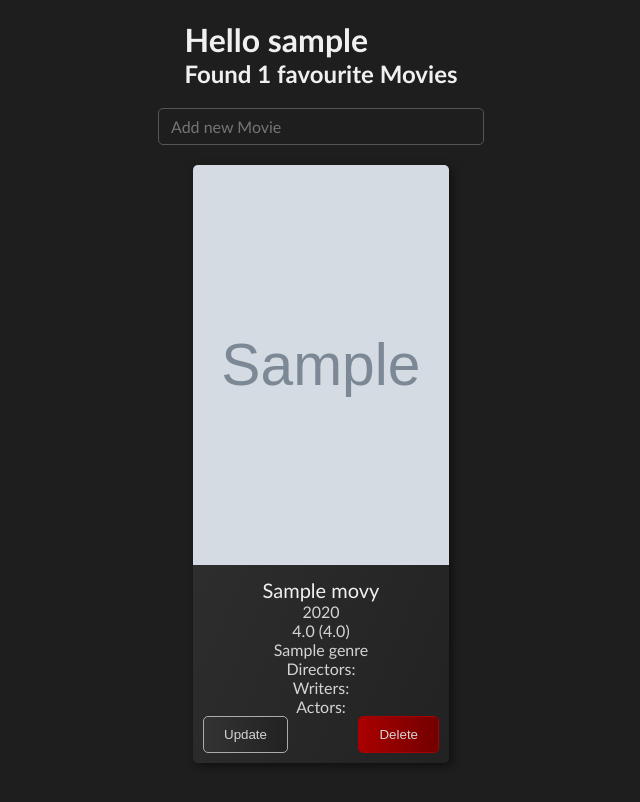
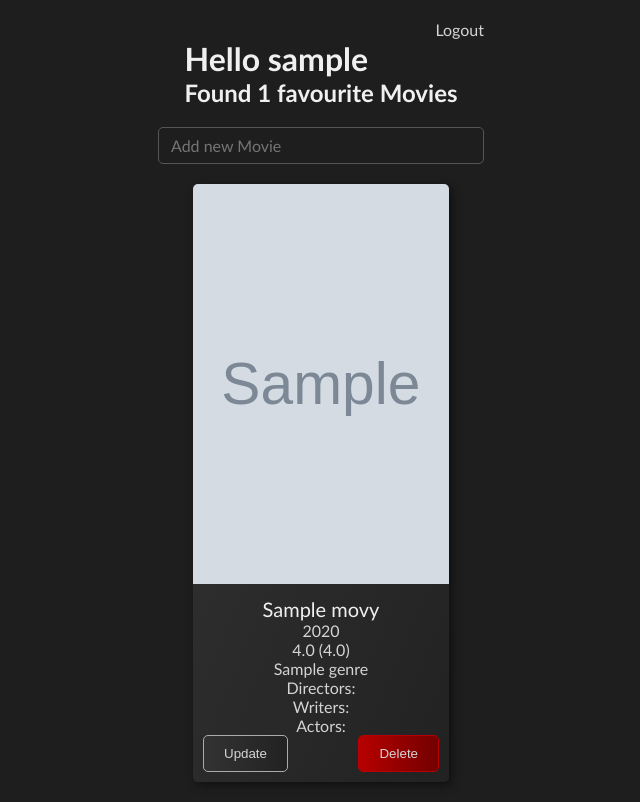
Before and after one commit to Raffa139/MovieLibrary, a Flask app: a page that uses templates/layout.html in a window 1280 px wide. Shown: the whole page, without its empty margins (319-959 px from the left). Before the commit the page ends 763 px from the top, so only its background shows below. Run offline with Flask 3, Linux system fonts and the light colour scheme; tables that the repository leaves empty hold one stand-in row (values such as "Sample post"); grey boxes marked "Sample" are stand-in pictures.

Commit message:
Add logout button, enhance pop up messages

```diff
--- a/static/main.js
+++ b/static/main.js
@@ -1,22 +1,18 @@
 const handleMessage = () => {
     const msg = document.querySelector("#msg");
+    const msgTimer = document.querySelector("#msg-timer");
 
-    if (msg) {
-        const timer = document.querySelector("#timer");
-        let elapsedTime = 5;
-        timer.innerHTML = elapsedTime;
+    if (msg && msgTimer) {
+        new ResizeObserver(changes => {
+            [change] = changes;
+            width = change.contentRect.width;
 
-        const timerInterval = setInterval(() => {
-            elapsedTime -= 1;
-            timer.innerHTML = elapsedTime;
-        }, 1000);
-
-        setTimeout(() => {
-            msg.classList.add("hidden");
-            clearInterval(timerInterval);
-        }, (elapsedTime + 0.5) * 1000);
+            if (width <= 0.25) {
+                msg.classList.add("hidden");
+            }
+        }).observe(msgTimer)
     }
-}
+};
 
 const hideModal = () => {
     const modal = document.querySelector("#modal");
--- a/static/styles.css
+++ b/static/styles.css
@@ -10,9 +10,10 @@
     --gradient-dark-end: #1a1a1a;
     --gradient-light-start: #333;
     --gradient-light-end: #222;
-    --danger-light: #a90000;
+    --danger-light: #b70000;
     --danger-dark: #730000;
-    --success: #4CAF50;
+    --success-light: #4CAF50;
+    --success-dark: #256127;
     --accent-hover: #aaa;
 }
 
@@ -40,7 +41,13 @@ body {
 
 a {
     text-decoration: none;
-    color: inherit;
+    color: var(--text-primary);
+    transition: all 300ms ease;
+}
+
+a:hover {
+    text-decoration: underline;
+    color: var(--heading-primary);
 }
 
 h1, h2, h3 {
@@ -125,9 +137,13 @@ h1, h2, h3 {
     padding: 20px;
 }
 
-.user-movies > .title {
-    width: fit-content;
-    margin: 0 auto;
+.user-movies > .header {
+    display: flex;
+    flex-direction: column;
+    align-items: center;
+}
+
+.user-movies > .header > .title {
     margin-bottom: 20px;
 }
 
--- a/templates/layout.html
+++ b/templates/layout.html
@@ -16,7 +16,8 @@
 
 {% if msg and msg_lvl %}
 <div id="msg" class="message {{ msg_lvl }}">
-    <p>{{ msg }} (<span id="timer"></span>)</p>
+    <p>{{ msg }}</p>
+    <div id="msg-timer" class="message-timer"></div>
 </div>
 {% endif %}
 
--- a/templates/user_movies.html
+++ b/templates/user_movies.html
@@ -8,9 +8,13 @@ User Movies
 
 {% block body %}
 <div class="user-movies">
-    <div class="title">
-        <h1>Hello {{ user.username }}</h1>
-        <h2>Found {{ user_movies|length }} favourite Movies</h2>
+    <div class="header">
+        <a href="{{ url_for('main.index') }}" style="align-self: flex-end">Logout</a>
+
+        <div class="title">
+            <h1>Hello {{ user.username }}</h1>
+            <h2>Found {{ user_movies|length }} favourite Movies</h2>
+        </div>
     </div>
 
     <div class="search">
```
Also changed, not shown: other parts of static/styles.css (+34 -3 lines).
